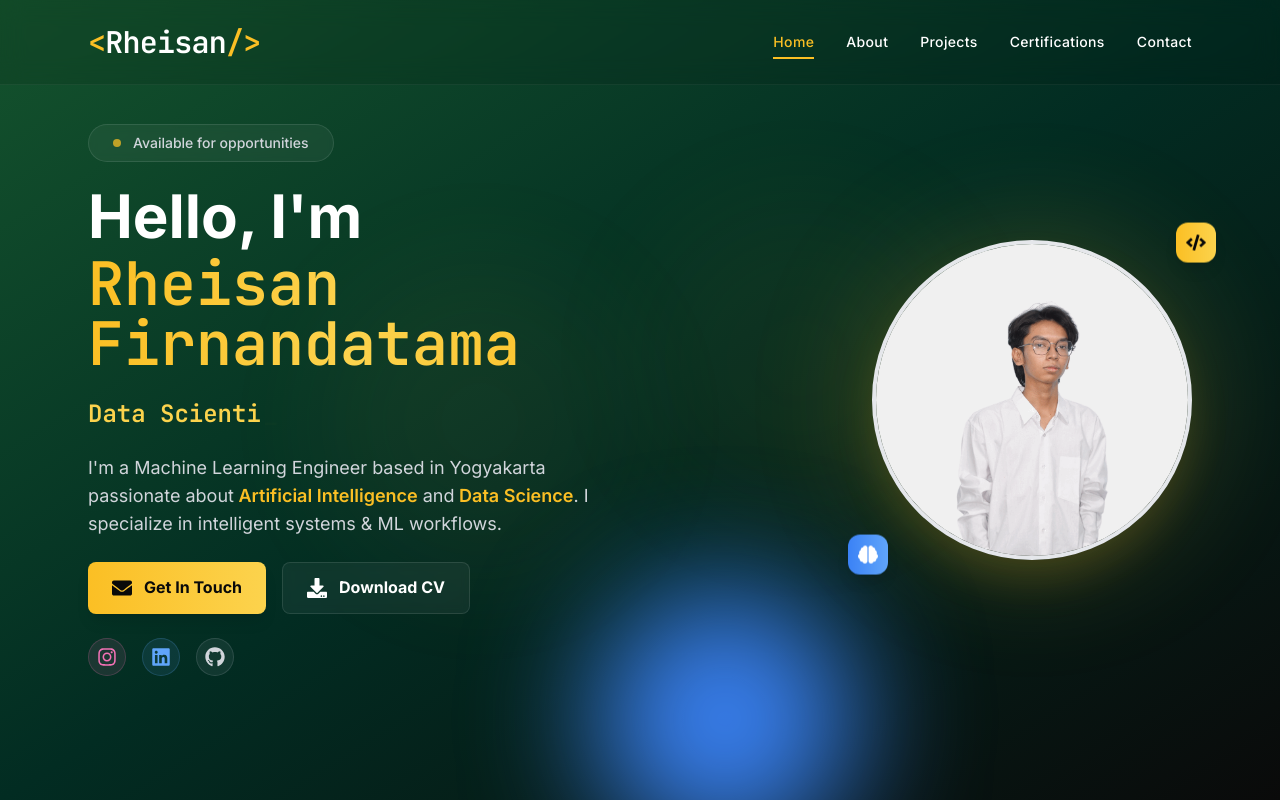
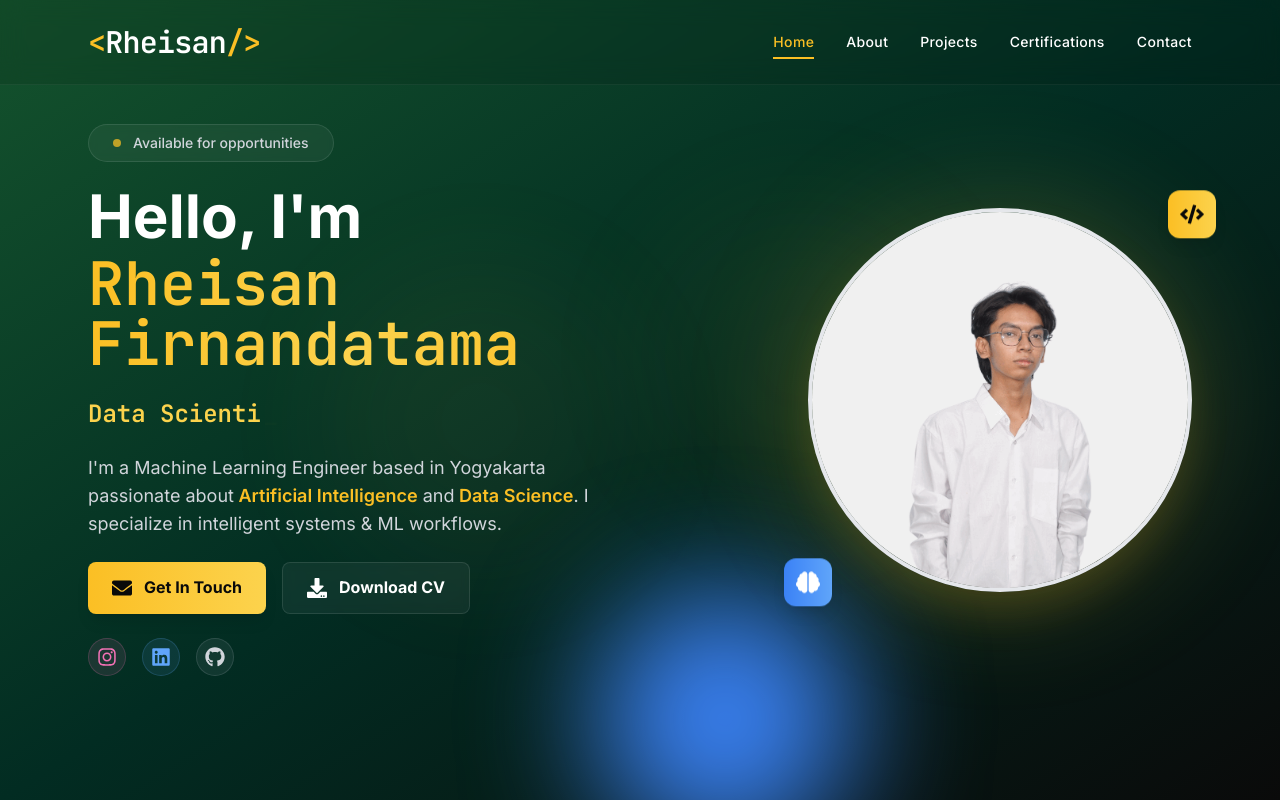
Before and after one commit to xxyyzzpp/dump1, a React (Vite) app: page / in a window 1280 px wide. Built offline with nearby package versions, Linux system fonts and the light colour scheme.

Commit message:
Create New Clean Home Page

```diff
--- a/src/components/Home/Hero.jsx
+++ b/src/components/Home/Hero.jsx
@@ -13,115 +13,6 @@ const Hero = () => {
     AOS.init({ duration: 1000, easing: "ease-in-out", once: true });
   }, []);
 
-  return (
-    <section className="relative bg-gradient-to-br from-green-900 via-emerald-950 to-neutral-950 text-white min-h-screen flex items-center overflow-hidden">
-      {/* Background Elements */}
-      <BackgroundElements />
-
-      {/* Main Content */}
-      <div className="relative z-10 container-custom py-20">
-        <div className="grid grid-cols-1 lg:grid-cols-2 gap-12 items-center min-h-[80vh]">
-          {/* Left Section - Content */}
-          <LeftSection />
-
-          {/* Right Section - Image */}
-          <RightSection />
-        </div>
-      </div>
-    </section>
-  );
-};
-
-// Background Elements Component
-const BackgroundElements = () => (
-  <div className="absolute inset-0 overflow-hidden pointer-events-none">
-    <div className="absolute top-1/4 right-1/4 w-80 h-80 bg-primary-400 rounded-full blur-3xl opacity-5 animate-float" />
-    <div className="absolute bottom-1/4 left-1/4 w-80 h-80 bg-primary-300 rounded-full blur-3xl opacity-5 animate-float" style={{ animationDelay: '2s' }} />
-    <div className="absolute top-3/4 right-1/3 w-64 h-64 bg-blue-500 rounded-full blur-3xl opacity-3 animate-float" style={{ animationDelay: '4s' }} />
-  </div>
-);
-
-// Left Section Component
-const LeftSection = () => (
-  <div className="space-y-6 text-center lg:text-left order-2 lg:order-1" data-aos="fade-up">
-    <StatusBadge />
-    <MainHeading />
-    <TypewriterSection />
-    <Description />
-    <ActionButtons />
-    <SocialLinks />
-  </div>
-);
-
-// Status Badge Component
-const StatusBadge = () => (
-  <div className="inline-flex items-center gap-3 px-6 py-2 bg-white/5 backdrop-blur-sm border border-white/10 rounded-full hover:border-primary-400/30 transition-all duration-300">
-    <div className="w-2 h-2 bg-primary-400 rounded-full animate-pulse" />
-    <span className="text-sm font-medium text-gray-300">Available for opportunities</span>
-  </div>
-);
-
-// Main Heading Component
-const MainHeading = () => (
-  <h1 className="text-4xl md:text-5xl lg:text-6xl font-bold leading-tight text-white">
-    Hello, I'm
-    <span className="block bg-gradient-to-r from-primary-400 via-primary-300 to-primary-400 bg-clip-text text-transparent font-mono mt-2">
-      Rheisan Firnandatama
-    </span>
-  </h1>
-);
-
-// Typewriter Section Component
-const TypewriterSection = () => (
-  <div className="text-xl md:text-2xl font-bold text-primary-300 font-mono">
-    <Typewriter
-      words={["ML Engineer", "Data Scientist", "AI Enthusiast"]}
-      loop={true}
-      cursor
-      cursorStyle="_"
-      typeSpeed={70}
-      deleteSpeed={50}
-      delaySpeed={1500}
-    />
-  </div>
-);
-
-// Description Component
-const Description = () => (
-  <p className="text-base md:text-lg text-gray-300 leading-relaxed max-w-xl mx-auto lg:mx-0" data-aos="fade-up" data-aos-delay="200">
-    I'm a Machine Learning Engineer based in Yogyakarta passionate about
-    <span className="text-primary-400 font-semibold"> Artificial Intelligence</span> and
-    <span className="text-primary-400 font-semibold"> Data Science</span>. I specialize in intelligent systems & ML workflows.
-  </p>
-);
-
-// Action Buttons Component
-const ActionButtons = () => (
-  <div className="flex flex-col sm:flex-row gap-4 justify-center lg:justify-start" data-aos="fade-up" data-aos-delay="400">
-    <Link
-      to="/contact"
-      className="group flex items-center justify-center gap-3 px-6 py-3 bg-gradient-to-r from-primary-400 to-primary-300 text-dark-950 rounded-lg font-bold hover:from-primary-300 hover:to-primary-200 transition-all duration-300 hover:scale-105 shadow-lg hover:shadow-primary-400/25"
-    >
-      <FaEnvelope className="w-5 h-5 group-hover:scale-110 transition-transform" />
-      Get In Touch
-    </Link>
-    <button
-      onClick={() =>
-        window.open(
-          "https://drive.google.com/file/d/1ckouvnjbd1d0-ZPQzwi_7e1QP68w3E-L/view?usp=drive_link",
-          "_blank", "noopener,noreferrer"
-        )
-      }
-      className="group flex items-center justify-center gap-3 px-6 py-3 bg-white/5 backdrop-blur-sm text-white rounded-lg font-bold hover:bg-white/10 transition-all duration-300 border border-white/10 hover:border-primary-400/30 hover:scale-105"
-    >
-      <FaDownload className="w-5 h-5 group-hover:scale-110 transition-transform" />
-      Download CV
-    </button>
-  </div>
-);
-
-// Social Links Component
-const SocialLinks = () => {
   const socialLinks = [
     {
       icon: FaInstagram,
@@ -153,6 +44,78 @@ const SocialLinks = () => {
   ];
 
   return (
+    <section className="relative text-white min-h-screen flex items-center overflow-hidden">
+      {/* Background Elements */}
+      <div className="absolute inset-0 overflow-hidden pointer-events-none">
+        <div className="absolute top-1/4 right-1/4 w-80 h-80 bg-primary-400 rounded-full blur-3xl opacity-5 animate-float" />
+        <div className="absolute bottom-1/4 left-1/4 w-80 h-80 bg-primary-300 rounded-full blur-3xl opacity-5 animate-float" style={{ animationDelay: '2s' }} />
+        <div className="absolute top-3/4 right-1/3 w-64 h-64 bg-blue-500 rounded-full blur-3xl opacity-3 animate-float" style={{ animationDelay: '4s' }} />
+      </div>
+
+      {/* Main Content */}
+      <div className="relative z-10 container-custom py-20">
+        <div className="grid grid-cols-1 lg:grid-cols-2 gap-12 items-center">
+
+          {/* Left Section - Content */}
+          <div className="space-y-6 text-center lg:text-left" data-aos="fade-up">
+            {/* Status Badge */}
+            <div className="inline-flex items-center gap-3 px-6 py-2 bg-white/5 backdrop-blur-sm border border-white/10 rounded-full hover:border-primary-400/30 transition-all duration-300">
+              <div className="w-2 h-2 bg-primary-400 rounded-full animate-pulse" />
+              <span className="text-sm font-medium text-gray-300">Available for opportunities</span>
+            </div>
+
+            {/* Main Heading */}
+            <h1 className="text-4xl md:text-5xl lg:text-6xl font-bold leading-tight">
+              Hello, I'm
+              <span className="block bg-gradient-to-r from-primary-400 via-primary-300 to-primary-400 bg-clip-text text-transparent font-mono mt-2">
+                Rheisan Firnandatama
+              </span>
+            </h1>
+
+            {/* Typewriter */}
+            <div className="text-xl md:text-2xl font-bold text-primary-300 font-mono">
+              <Typewriter
+                words={["ML Engineer", "Data Scientist", "AI Enthusiast"]}
+                loop={true}
+                cursor
+                cursorStyle="_"
+                typeSpeed={70}
+                deleteSpeed={50}
+                delaySpeed={1500}
+              />
+            </div>
+
+            {/* Description */}
+            <p className="text-base md:text-lg text-gray-300 leading-relaxed max-w-xl mx-auto lg:mx-0" data-aos="fade-up" data-aos-delay="200">
+              I'm a Machine Learning Engineer based in Yogyakarta passionate about
+              <span className="text-primary-400 font-semibold"> Artificial Intelligence</span> and
+              <span className="text-primary-400 font-semibold"> Data Science</span>. I specialize in intelligent systems & ML workflows.
+            </p>
+
+            {/* Action Buttons */}
+            <div className="flex flex-col sm:flex-row gap-4 justify-center lg:justify-start" data-aos="fade-up" data-aos-delay="400">
+              <Link
+                to="/contact"
+                className="group flex items-center justify-center gap-3 px-6 py-3 bg-gradient-to-r from-primary-400 to-primary-300 text-dark-950 rounded-lg font-bold hover:from-primary-300 hover:to-primary-200 transition-all duration-300 hover:scale-105 shadow-lg hover:shadow-primary-400/25"
+              >
+                <FaEnvelope className="w-5 h-5 group-hover:scale-110 transition-transform" />
+                Get In Touch
+              </Link>
+              <button
+                onClick={() =>
+                  window.open(
+                    "https://drive.google.com/file/d/1ckouvnjbd1d0-ZPQzwi_7e1QP68w3E-L/view?usp=drive_link",
+                    "_blank", "noopener,noreferrer"
+                  )
+                }
+                className="group flex items-center justify-center gap-3 px-6 py-3 bg-white/5 backdrop-blur-sm text-white rounded-lg font-bold hover:bg-white/10 transition-all duration-300 border border-white/10 hover:border-primary-400/30 hover:scale-105"
+              >
+                <FaDownload className="w-5 h-5 group-hover:scale-110 transition-transform" />
+                Download CV
+              </button>
+            </div>
+
+            {/* Social Links */}
             <div className="flex justify-center lg:justify-start gap-4" data-aos="fade-up" data-aos-delay="500">
               {socialLinks.map((link, index) => (
                 <a
@@ -167,21 +130,16 @@ const SocialLinks = () => {
                 </a>
               ))}
             </div>
-  );
-};
+          </div>
 
-// Right Section Component
-const RightSection = () => (
-  <div className="flex justify-center lg:justify-end order-1 lg:order-2" data-aos="fade-up" data-aos-delay="300">
-    <ProfileImage />
-  </div>
-);
+          {/* Right Section - Profile Image */}
+          <div className="flex justify-center lg:justify-end" data-aos="fade-up" data-aos-delay="300">
+            <div className="relative">
+              {/* Glow Effect */}
+              <div className="absolute inset-0 bg-gradient-to-r from-primary-400 to-primary-300 rounded-full blur-3xl opacity-20 animate-pulse-glow" />
 
-// Profile Image Component
-const ProfileImage = () => (
-  <div className="relative">
-    <div className="absolute inset-0 bg-gradient-to-r from-primary-400 to-primary-300 rounded-full blur-3xl opacity-20 animate-pulse-glow" />
-    <div className="relative w-60 h-60 md:w-72 md:h-72 lg:w-80 lg:h-80">
+              {/* Profile Image Container */}
+              <div className="relative w-64 h-64 md:w-80 md:h-80 lg:w-96 lg:h-96">
                 <div className="w-full h-full rounded-full overflow-hidden border-4 border-gradient-to-r from-primary-400 to-primary-300 shadow-2xl shadow-primary-400/20 hover:shadow-primary-400/30 transition-all duration-700">
                   <img
                     src="portfolio.gif"
@@ -189,21 +147,22 @@ const ProfileImage = () => (
                     className="w-full h-full object-cover hover:scale-105 transition-transform duration-700"
                   />
                 </div>
-      <FloatingIcons />
+
+                {/* Floating Icons */}
+                <div className="absolute -top-4 -right-6 w-12 h-12 bg-gradient-to-r from-primary-400 to-primary-300 rounded-xl flex items-center justify-center animate-bounce shadow-lg" style={{ animationDelay: '1s' }}>
+                  <FaCode className="w-6 h-6 text-dark-950" />
+                </div>
+                <div className="absolute -bottom-4 -left-6 w-12 h-12 bg-gradient-to-r from-blue-500 to-blue-400 rounded-xl flex items-center justify-center animate-bounce shadow-lg" style={{ animationDelay: '2s' }}>
+                  <FaBrain className="w-6 h-6 text-white" />
                 </div>
               </div>
+            </div>
+          </div>
+
+        </div>
+      </div>
+    </section>
   );
-
-// Floating Icons Component
-const FloatingIcons = () => (
-  <>
-    <div className="absolute -top-4 -right-6 w-10 h-10 bg-gradient-to-r from-primary-400 to-primary-300 rounded-xl flex items-center justify-center animate-bounce shadow-lg" style={{ animationDelay: '1s' }}>
-      <FaCode className="w-5 h-5 text-dark-950" />
-    </div>
-    <div className="absolute -bottom-4 -left-6 w-10 h-10 bg-gradient-to-r from-blue-500 to-blue-400 rounded-xl flex items-center justify-center animate-bounce shadow-lg" style={{ animationDelay: '2s' }}>
-      <FaBrain className="w-5 h-5 text-white" />
-    </div>
-  </>
-);
+};
 
 export default Hero;
--- a/src/pages/Home.jsx
+++ b/src/pages/Home.jsx
@@ -4,7 +4,7 @@ import Hero from "../components/Home/Hero";
 
 const Home = () => {
   return (
-    <div className="min-h-screen">
+    <div className="bg-gradient-to-br from-green-900 via-emerald-950 to-neutral-950 min-h-screen">
       <Navbar />
       <Hero />
     </div>
```
Lines whose indentation alone changed are shown as unchanged.
